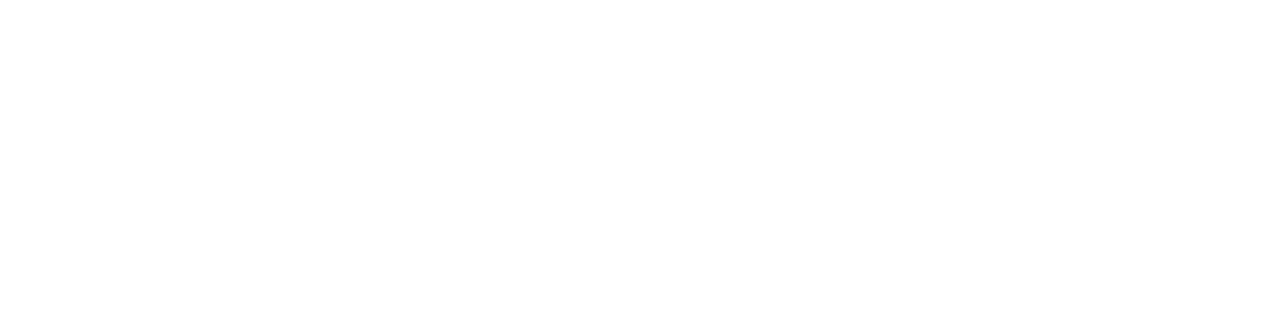
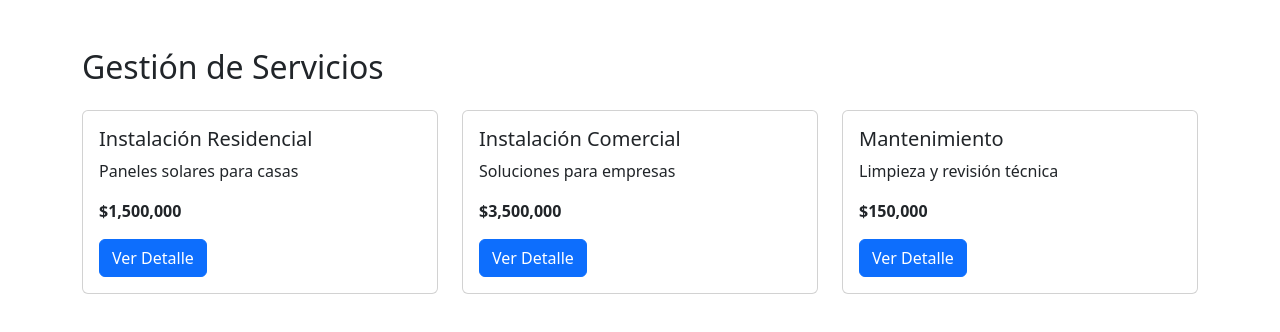
Before and after one commit to Barrolas/helioandes-react, a React (Create React App) app: page /dashboard/servicios in a window 1280 px wide. Before the commit this address had no page. Shown: the top 332 px of the page. Built offline with nearby package versions, Linux system fonts and the light colour scheme.

Commit message:
Refactor: Rename services routes to servicios and isolate module

```diff
--- a/src/App.js
+++ b/src/App.js
@@ -1,6 +1,8 @@
 import React from 'react';
 import { BrowserRouter as Router, Routes, Route } from 'react-router-dom';
 import LandingPage from './pages/LandingPage';
+import ServiceList from './pages/dashboard/ServiceList';
+import ServiceDetail from './pages/dashboard/ServiceDetail';
 import './App.css';
 
 function App() {
@@ -8,7 +10,8 @@
     <Router>
       <Routes>
         <Route path="/" element={<LandingPage />} />
-        {/* Dashboard route will be added later */}
+        <Route path="/dashboard/servicios" element={<ServiceList />} />
+        <Route path="/dashboard/servicios/:id" element={<ServiceDetail />} />
       </Routes>
     </Router>
   );
--- /dev/null
+++ b/src/pages/dashboard/ServiceDetail.js
@@ -0,0 +1,44 @@
+import React from 'react';
+import { useParams, Link } from 'react-router-dom';
+import { Container, Card, Button } from 'react-bootstrap';
+
+const mockServices = [
+    { id: 1, name: 'Instalación Residencial', description: 'Paneles solares para casas', price: '$1,500,000', details: 'Incluye 8 paneles, inversor y batería.' },
+    { id: 2, name: 'Instalación Comercial', description: 'Soluciones para empresas', price: '$3,500,000', details: 'Sistema escalable para oficinas y galpones.' },
+    { id: 3, name: 'Mantenimiento', description: 'Limpieza y revisión técnica', price: '$150,000', details: 'Visita técnica semestral.' },
+];
+
+const ServiceDetail = () => {
+    const { id } = useParams();
+    const service = mockServices.find(s => s.id === parseInt(id));
+
+    if (!service) {
+        return (
+            <Container className="py-5">
+                <h2>Servicio no encontrado</h2>
+                <Link to="/dashboard/servicios">
+                    <Button variant="secondary">Volver</Button>
+                </Link>
+            </Container>
+        );
+    }
+
+    return (
+        <Container className="py-5">
+            <Card>
+                <Card.Header as="h5">Detalle del Servicio</Card.Header>
+                <Card.Body>
+                    <Card.Title>{service.name}</Card.Title>
+                    <Card.Text>{service.description}</Card.Text>
+                    <Card.Text><strong>Precio:</strong> {service.price}</Card.Text>
+                    <Card.Text><strong>Detalles:</strong> {service.details}</Card.Text>
+                    <Link to="/dashboard/servicios">
+                        <Button variant="secondary">Volver a la lista</Button>
+                    </Link>
+                </Card.Body>
+            </Card>
+        </Container>
+    );
+};
+
+export default ServiceDetail;
--- /dev/null
+++ b/src/pages/dashboard/ServiceList.js
@@ -0,0 +1,35 @@
+import React from 'react';
+import { Container, Row, Col, Card, Button } from 'react-bootstrap';
+import { Link } from 'react-router-dom';
+
+const mockServices = [
+  { id: 1, name: 'Instalación Residencial', description: 'Paneles solares para casas', price: '$1,500,000' },
+  { id: 2, name: 'Instalación Comercial', description: 'Soluciones para empresas', price: '$3,500,000' },
+  { id: 3, name: 'Mantenimiento', description: 'Limpieza y revisión técnica', price: '$150,000' },
+];
+
+const ServiceList = () => {
+  return (
+    <Container className="py-5">
+      <h2 className="mb-4">Gestión de Servicios</h2>
+      <Row>
+        {mockServices.map((service) => (
+          <Col key={service.id} md={4} className="mb-4">
+            <Card>
+              <Card.Body>
+                <Card.Title>{service.name}</Card.Title>
+                <Card.Text>{service.description}</Card.Text>
+                <Card.Text className="fw-bold">{service.price}</Card.Text>
+                <Link to={`/dashboard/servicios/${service.id}`}>
+                  <Button variant="primary">Ver Detalle</Button>
+                </Link>
+              </Card.Body>
+            </Card>
+          </Col>
+        ))}
+      </Row>
+    </Container>
+  );
+};
+
+export default ServiceList;
```
